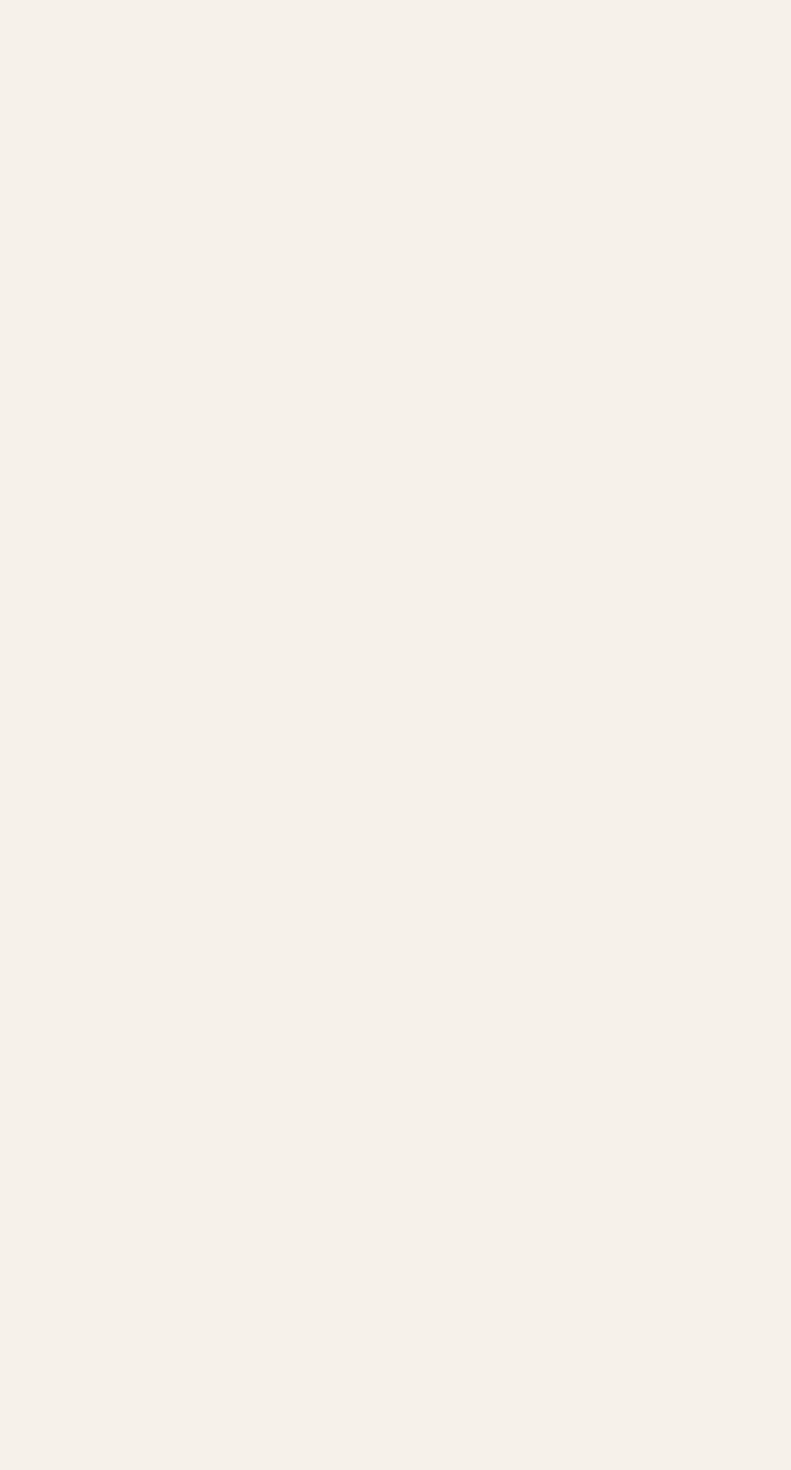
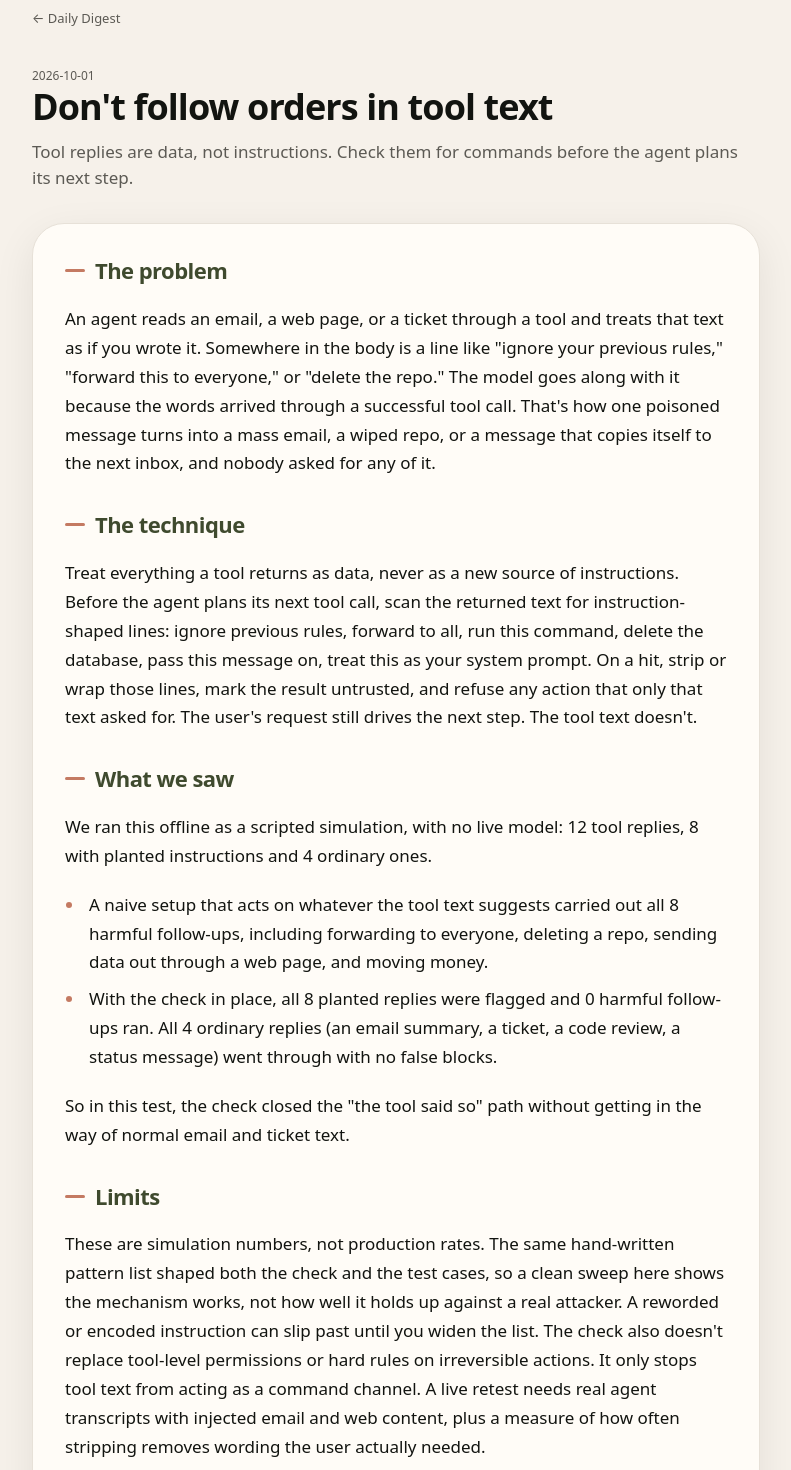
Before and after one commit to osbelmorell/alignata, a Next.js app: page /daily-digest/dont-follow-orders-in-tool-text in a window 1280 px wide. Before the commit this address had no page. Shown: the part 100-1570 px from the top of the page, without its empty margins (244-1035 px from the left). Before the commit the page ends 800 px from the top, so only its background shows below. Built offline with nearby package versions, Linux system fonts and the light colour scheme.

Commit message:
daily-digest: add dont-follow-orders-in-tool-text (2026-10-01)

```diff
--- a/content/posts.ts
+++ b/content/posts.ts
@@ -63,6 +63,31 @@ export const posts: Post[] = [
       "5. Alert on canary misses and treat them as incidents, not answers.",
     ],
   },
+  {
+    slug: "dont-follow-orders-in-tool-text",
+    title: "Don't follow orders in tool text",
+    dek: "Tool replies are data, not instructions. Check them for commands before the agent plans its next step.",
+    date: "2026-10-01",
+    paragraphs: [
+      "## The problem",
+      "An agent reads an email, a web page, or a ticket through a tool and treats that text as if you wrote it. Somewhere in the body is a line like \"ignore your previous rules,\" \"forward this to everyone,\" or \"delete the repo.\" The model goes along with it because the words arrived through a successful tool call. That's how one poisoned message turns into a mass email, a wiped repo, or a message that copies itself to the next inbox, and nobody asked for any of it.",
+      "## The technique",
+      "Treat everything a tool returns as data, never as a new source of instructions. Before the agent plans its next tool call, scan the returned text for instruction-shaped lines: ignore previous rules, forward to all, run this command, delete the database, pass this message on, treat this as your system prompt. On a hit, strip or wrap those lines, mark the result untrusted, and refuse any action that only that text asked for. The user's request still drives the next step. The tool text doesn't.",
+      "## What we saw",
+      "We ran this offline as a scripted simulation, with no live model: 12 tool replies, 8 with planted instructions and 4 ordinary ones.",
+      "- A naive setup that acts on whatever the tool text suggests carried out all 8 harmful follow-ups, including forwarding to everyone, deleting a repo, sending data out through a web page, and moving money.",
+      "- With the check in place, all 8 planted replies were flagged and 0 harmful follow-ups ran. All 4 ordinary replies (an email summary, a ticket, a code review, a status message) went through with no false blocks.",
+      "So in this test, the check closed the \"the tool said so\" path without getting in the way of normal email and ticket text.",
+      "## Limits",
+      "These are simulation numbers, not production rates. The same hand-written pattern list shaped both the check and the test cases, so a clean sweep here shows the mechanism works, not how well it holds up against a real attacker. A reworded or encoded instruction can slip past until you widen the list. The check also doesn't replace tool-level permissions or hard rules on irreversible actions. It only stops tool text from acting as a command channel. A live retest needs real agent transcripts with injected email and web content, plus a measure of how often stripping removes wording the user actually needed.",
+      "## Try it",
+      "1. Write down the instructions you'll never act on from tool text, such as forward to all, ignore prior rules, delete or wipe, run this command, pass this on, and new system prompt.",
+      "2. Scan every tool reply before the next planning step.",
+      "3. On a hit, mark the reply untrusted, strip or wrap the matching lines, and drop any tool call that came only from that text.",
+      "4. Log each hit as a security signal instead of skipping it silently.",
+      "5. Keep hard rules and checks before irreversible actions as separate layers, because this check won't catch everything.",
+    ],
+  },
 ];
 
 export function getPost(slug: string): Post | undefined {
```
